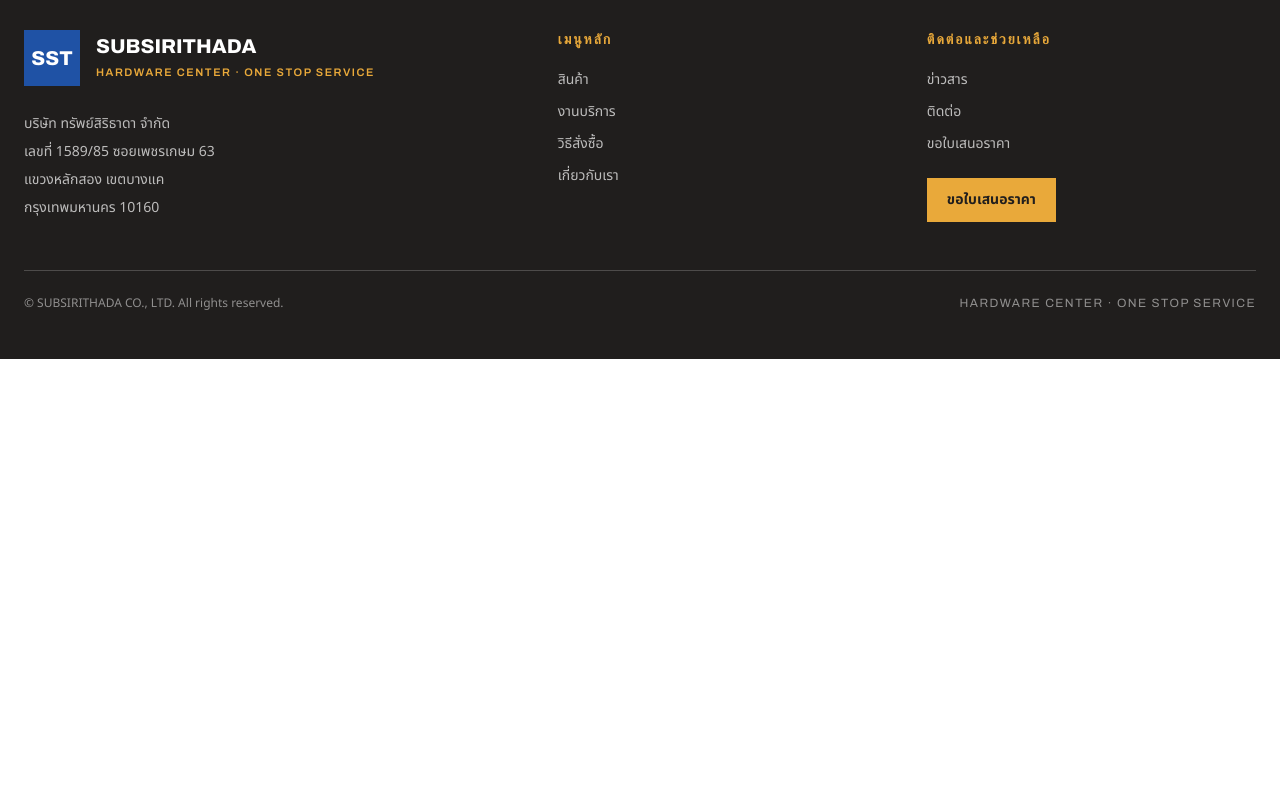
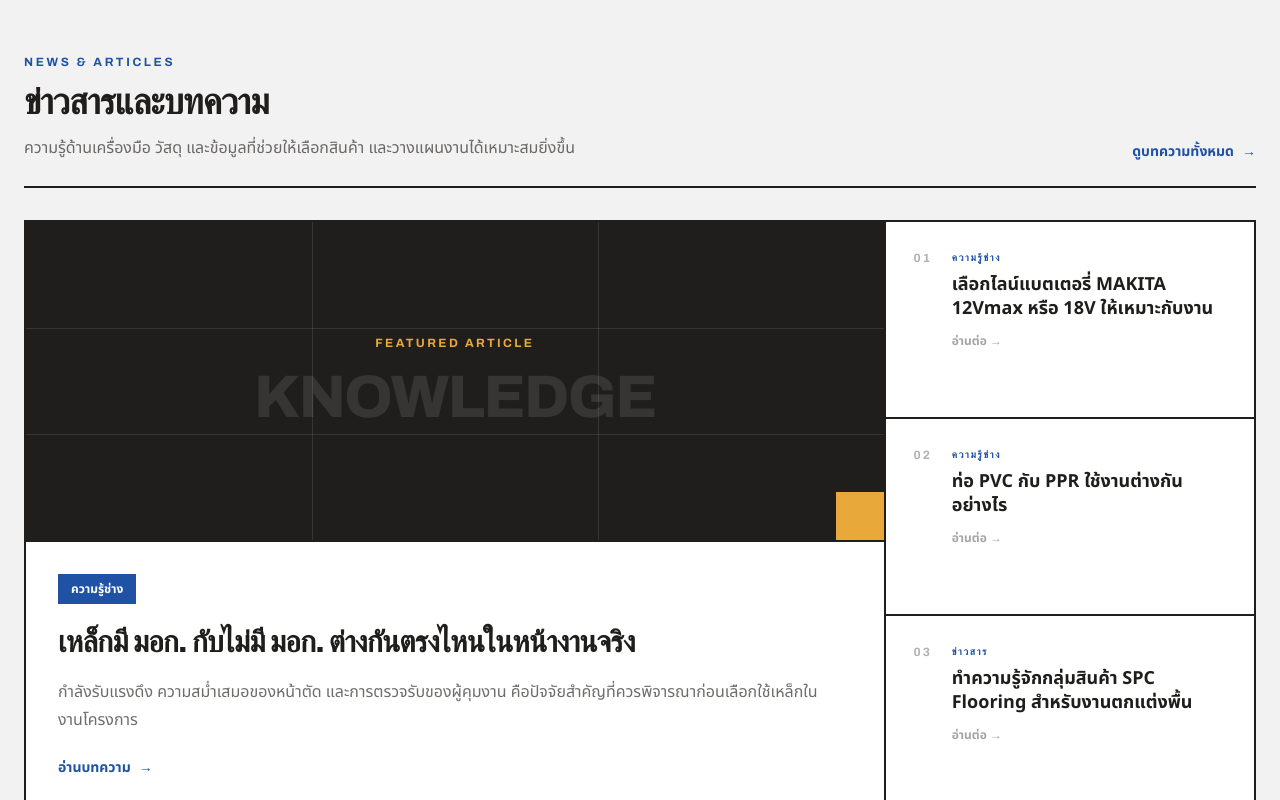
Before and after one commit to kinnyx/subsirithada, a Next.js app: page / in a window 1280 px wide. Shown: the part 5600-6400 px from the top of the page. Before the commit the page ends 5959 px from the top, so only its background shows below. Built offline with nearby package versions, Linux system fonts and the light colour scheme.

Commit message:
feat: add homepage news

```diff
--- a/src/app/page.tsx
+++ b/src/app/page.tsx
@@ -3,6 +3,7 @@
 import HomeCompanyStrength from "@/components/home/home-company-strength";
 import HomeFeaturedProducts from "@/components/home/home-featured-products";
 import HomeHero from "@/components/home/home-hero";
+import HomeNews from "@/components/home/home-news";
 import HomeProductSearch from "@/components/home/home-product-search";
 import HomeRfqCta from "@/components/home/home-rfq-cta";
 import HomeServices from "@/components/home/home-services";
@@ -23,6 +24,7 @@
         <HomeCompanyStrength />
         <HomeBrands />
         <HomeRfqCta />
+        <HomeNews />
       </main>
 
       <SiteFooter />
--- /dev/null
+++ b/src/components/home/home-news.tsx
@@ -0,0 +1,156 @@
+import Link from "next/link";
+
+const featuredArticle = {
+  type: "ความรู้ช่าง",
+  title: "เหล็กมี มอก. กับไม่มี มอก. ต่างกันตรงไหนในหน้างานจริง",
+  excerpt:
+    "กำลังรับแรงดึง ความสม่ำเสมอของหน้าตัด และการตรวจรับของผู้คุมงาน คือปัจจัยสำคัญที่ควรพิจารณาก่อนเลือกใช้เหล็กในงานโครงการ",
+  slug: "steel-tis-vs-non-tis",
+} as const;
+
+const articles = [
+  {
+    type: "ความรู้ช่าง",
+    title: "เลือกไลน์แบตเตอรี่ MAKITA 12Vmax หรือ 18V ให้เหมาะกับงาน",
+    slug: "makita-12vmax-vs-18v",
+    number: "01",
+  },
+  {
+    type: "ความรู้ช่าง",
+    title: "ท่อ PVC กับ PPR ใช้งานต่างกันอย่างไร",
+    slug: "pvc-vs-ppr",
+    number: "02",
+  },
+  {
+    type: "ข่าวสาร",
+    title: "ทำความรู้จักกลุ่มสินค้า SPC Flooring สำหรับงานตกแต่งพื้น",
+    slug: "spc-flooring-product-line",
+    number: "03",
+  },
+] as const;
+
+export default function HomeNews() {
+  return (
+    <section className="border-b-2 border-brand-dark bg-brand-light">
+      <div className="mx-auto max-w-7xl px-6 py-14 sm:py-16 lg:py-20">
+        <div className="flex flex-col gap-5 border-b-2 border-brand-dark pb-6 sm:flex-row sm:items-end sm:justify-between">
+          <div>
+            <p className="font-display text-xs font-bold uppercase tracking-[0.22em] text-brand-primary">
+              News &amp; Articles
+            </p>
+
+            <h2 className="mt-3 font-display text-3xl font-extrabold tracking-tight text-brand-dark sm:text-4xl">
+              ข่าวสารและบทความ
+            </h2>
+
+            <p className="mt-3 max-w-2xl text-sm leading-7 text-brand-dark/65 sm:text-base">
+              ความรู้ด้านเครื่องมือ วัสดุ และข้อมูลที่ช่วยให้เลือกสินค้า
+              และวางแผนงานได้เหมาะสมยิ่งขึ้น
+            </p>
+          </div>
+
+          <Link
+            href="/news"
+            className="inline-flex w-fit items-center gap-2 text-sm font-bold text-brand-primary transition-colors hover:text-brand-dark"
+          >
+            ดูบทความทั้งหมด
+            <span aria-hidden="true">→</span>
+          </Link>
+        </div>
+
+        <div className="mt-8 grid border-2 border-brand-dark bg-white lg:grid-cols-[1.4fr_0.6fr]">
+          <article className="border-b-2 border-brand-dark lg:border-b-0 lg:border-r-2">
+            <Link
+              href={`/news/${featuredArticle.slug}`}
+              className="group block h-full"
+            >
+              <div className="relative flex min-h-72 items-center justify-center overflow-hidden border-b-2 border-brand-dark bg-brand-dark sm:min-h-80">
+                <div className="absolute inset-0">
+                  <div className="absolute inset-x-0 top-1/3 border-t border-white/10" />
+                  <div className="absolute inset-x-0 top-2/3 border-t border-white/10" />
+                  <div className="absolute bottom-0 left-1/3 top-0 border-l border-white/10" />
+                  <div className="absolute bottom-0 left-2/3 top-0 border-l border-white/10" />
+                </div>
+
+                <div className="relative text-center">
+                  <p className="font-display text-xs font-bold uppercase tracking-[0.2em] text-brand-accent">
+                    Featured Article
+                  </p>
+
+                  <p className="mt-4 font-display text-5xl font-extrabold tracking-tight text-white/10 sm:text-6xl">
+                    KNOWLEDGE
+                  </p>
+                </div>
+
+                <div
+                  aria-hidden="true"
+                  className="absolute bottom-0 right-0 h-12 w-12 bg-brand-accent transition-transform duration-200 group-hover:scale-125"
+                />
+              </div>
+
+              <div className="p-6 sm:p-8">
+                <span className="inline-flex border border-brand-primary bg-brand-primary px-3 py-1.5 text-xs font-bold text-white">
+                  {featuredArticle.type}
+                </span>
+
+                <h3 className="mt-5 max-w-3xl font-display text-2xl font-extrabold leading-tight tracking-tight text-brand-dark transition-colors group-hover:text-brand-primary sm:text-3xl">
+                  {featuredArticle.title}
+                </h3>
+
+                <p className="mt-4 max-w-3xl text-sm leading-7 text-brand-dark/65 sm:text-base">
+                  {featuredArticle.excerpt}
+                </p>
+
+                <p className="mt-6 inline-flex items-center gap-2 text-sm font-bold text-brand-primary">
+                  อ่านบทความ
+                  <span aria-hidden="true">→</span>
+                </p>
+              </div>
+            </Link>
+          </article>
+
+          <div className="flex flex-col">
+            {articles.map((article, index) => (
+              <Link
+                key={article.slug}
+                href={`/news/${article.slug}`}
+                className={`group flex flex-1 gap-5 p-6 transition-colors hover:bg-brand-light sm:p-7 ${
+                  index < articles.length - 1
+                    ? "border-b-2 border-brand-dark"
+                    : ""
+                }`}
+              >
+                <span className="shrink-0 font-display text-xs font-bold tracking-[0.16em] text-brand-dark/35">
+                  {article.number}
+                </span>
+
+                <div>
+                  <p className="font-display text-[10px] font-bold uppercase tracking-[0.16em] text-brand-primary">
+                    {article.type}
+                  </p>
+
+                  <h3 className="mt-2 text-base font-bold leading-6 text-brand-dark transition-colors group-hover:text-brand-primary sm:text-lg">
+                    {article.title}
+                  </h3>
+
+                  <p className="mt-3 text-xs font-bold text-brand-dark/40">
+                    อ่านต่อ →
+                  </p>
+                </div>
+              </Link>
+            ))}
+          </div>
+        </div>
+
+        <div className="mt-5 flex items-start gap-3">
+          <div className="mt-2 h-2 w-2 shrink-0 bg-brand-primary" />
+
+          <p className="max-w-3xl text-xs leading-6 text-brand-dark/50">
+            บทความและภาพประกอบในส่วนนี้เป็น Mock Content สำหรับพัฒนา UI
+            และจะเปลี่ยนเป็นข้อมูลจาก News Management เมื่อระบบ CMS พร้อม
+          </p>
+        </div>
+      </div>
+    </section>
+  );
+}
```
